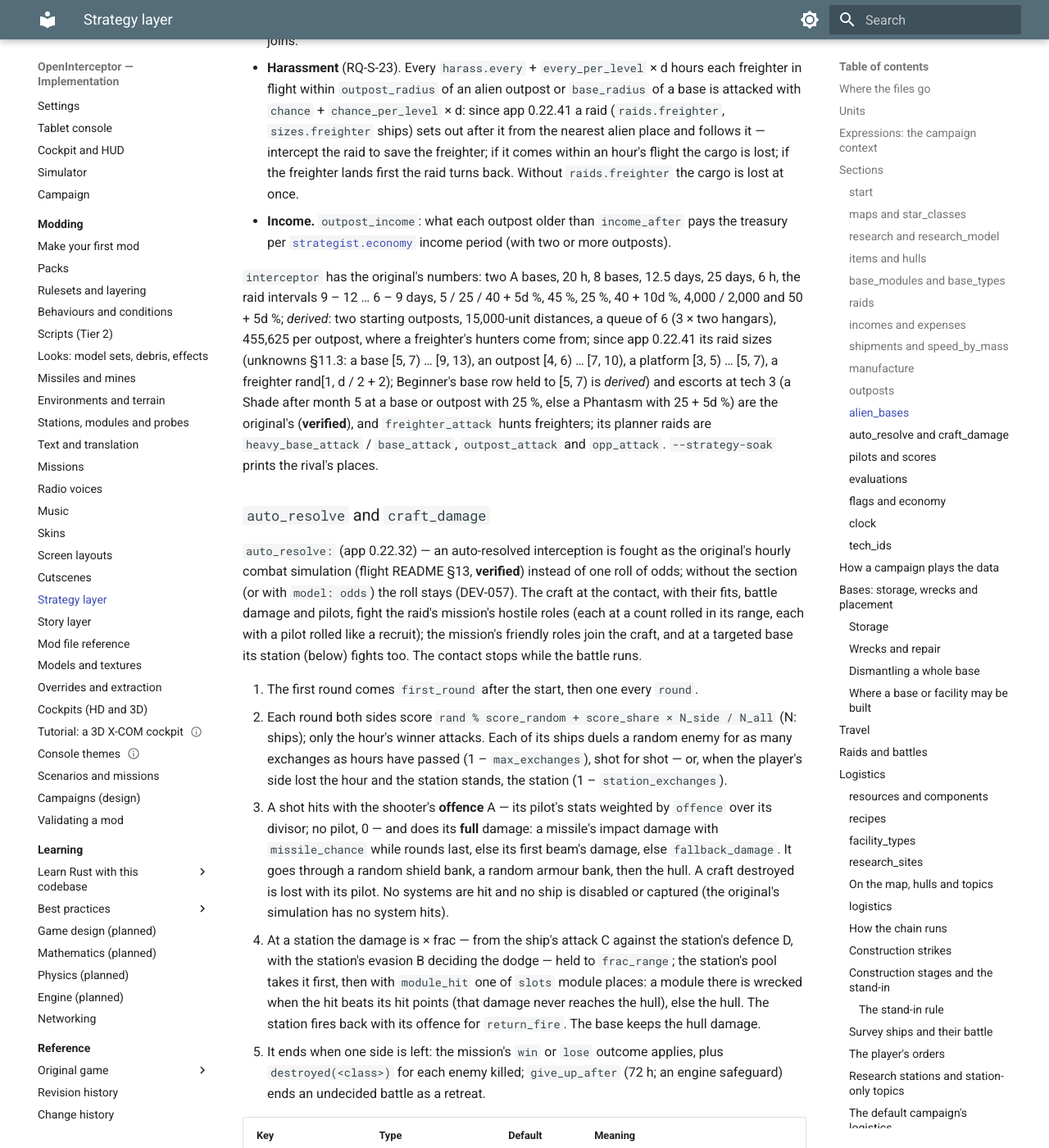
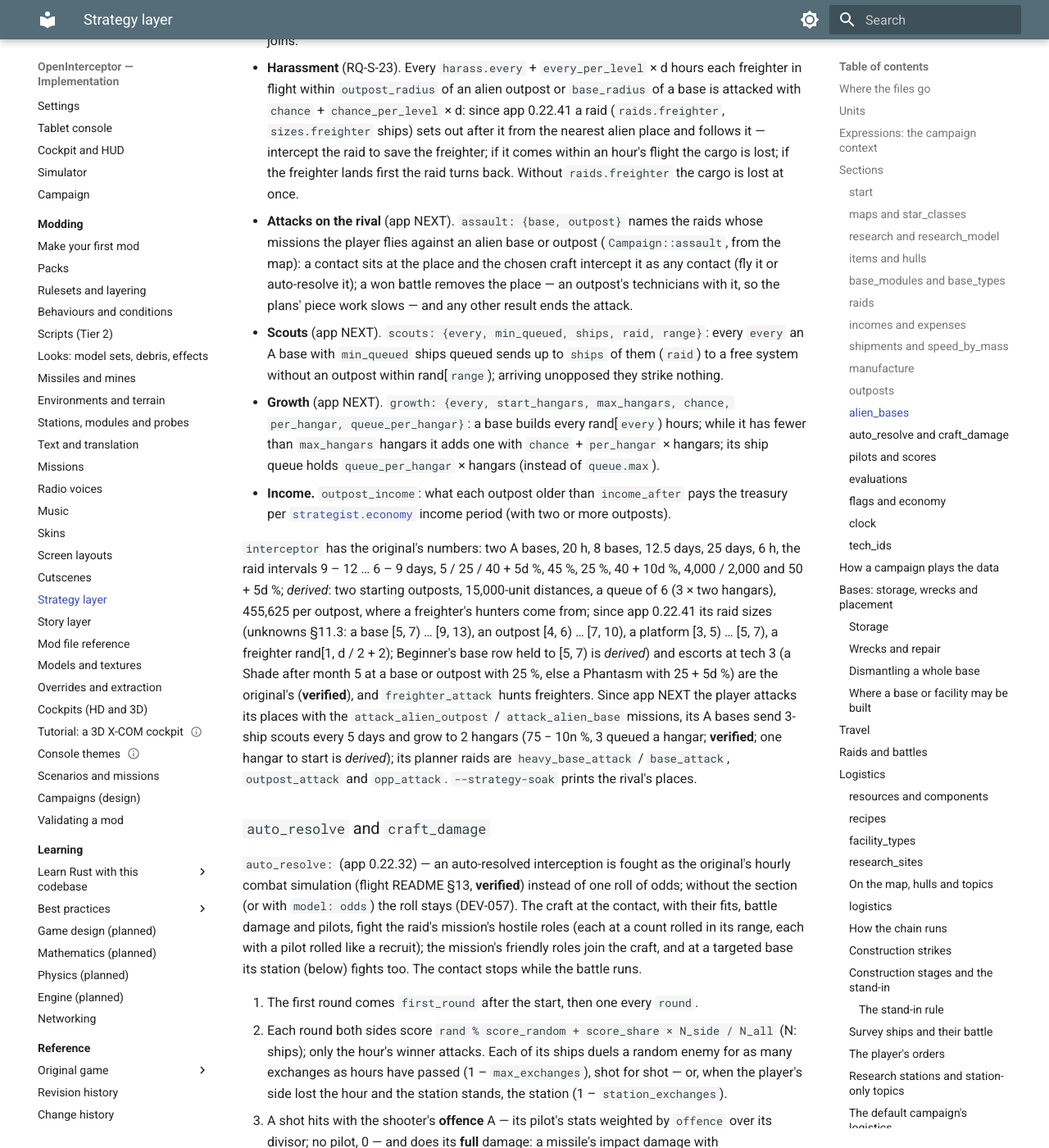
Before and after one commit to bbogovich/OpenInterceptor, an MkDocs documentation site: the page built from docs/modding/strategy.md, in a window 1280 px wide and 1400 px high, scrolled down 19862 px. Shown: the whole window at 82% size. Built offline with MkDocs 1.6.1 and Material for MkDocs 9.7.7, drawn with Linux system fonts in a browser that asks for light colours.

Commit message:
Attacks on the rival, scouts, base growth (#142, app NEXT)
Strategy (alien_bases assault, scouts, growth), getting started
(--soak-assault), DEV-106, status, unit tests.

Issue: #142

Co-Authored-By: Claude Opus 5.5 <noreply@anthropic.com>

```diff
--- a/docs/modding/strategy.md
+++ b/docs/modding/strategy.md
@@ -501,6 +501,18 @@ Without the section its raids follow their own `every` / `chance` schedules.
   ships) sets out after it from the nearest alien place and follows it — intercept the raid to
   save the freighter; if it comes within an hour's flight the cargo is lost; if the freighter lands
   first the raid turns back. Without `raids.freighter` the cargo is lost at once.
+* **Attacks on the rival** (app NEXT). `assault: {base, outpost}` names the raids whose missions
+  the player flies against an alien base or outpost (`Campaign::assault`, from the map): a contact
+  sits at the place and the chosen craft intercept it as any contact (fly it or auto-resolve it);
+  a won battle removes the place — an outpost's technicians with it, so the plans' piece work
+  slows — and any other result ends the attack.
+* **Scouts** (app NEXT). `scouts: {every, min_queued, ships, raid, range}`: every `every` an A base
+  with `min_queued` ships queued sends up to `ships` of them (`raid`) to a free system without an
+  outpost within rand[`range`); arriving unopposed they strike nothing.
+* **Growth** (app NEXT). `growth: {every, start_hangars, max_hangars, chance, per_hangar,
+  queue_per_hangar}`: a base builds every rand[`every`) hours; while it has fewer than
+  `max_hangars` hangars it adds one with `chance` + `per_hangar` × hangars; its ship queue holds
+  `queue_per_hangar` × hangars (instead of `queue.max`).
 * **Income.** `outpost_income`: what each outpost older than `income_after` pays the treasury per
   [`strategist.economy`](story.md#strategist) income period (with two or more outposts).
 
@@ -511,7 +523,10 @@ hangars), 455,625 per outpost, where a freighter's hunters come from; since app
 (unknowns §11.3: a base [5, 7) … [9, 13), an outpost [4, 6) … [7, 10), a platform [3, 5) … [5, 7),
 a freighter rand[1, d / 2 + 2); Beginner's base row held to [5, 7) is *derived*) and escorts at
 tech 3 (a Shade after month 5 at a base or outpost with 25 %, else a Phantasm with 25 + 5d %) are
-the original's (**verified**), and `freighter_attack` hunts freighters; its planner raids are
+the original's (**verified**), and `freighter_attack` hunts freighters. Since app NEXT the player
+attacks its places with the `attack_alien_outpost` / `attack_alien_base` missions, its A bases send
+3-ship scouts every 5 days and grow to 2 hangars (75 − 10n %, 3 queued a hangar; **verified**; one
+hangar to start is *derived*); its planner raids are
 `heavy_base_attack` / `base_attack`, `outpost_attack` and `opp_attack`. `--strategy-soak` prints
 the rival's places.
 
```
Also changed, not shown: docs/implementation/deviations/index.md (+1 -0 lines), docs/implementation/status.md (+8 -0 lines), docs/implementation/testing/unit-tests.md (+3 -0 lines), docs/user-guide/getting-started.md (+1 -0 lines).
